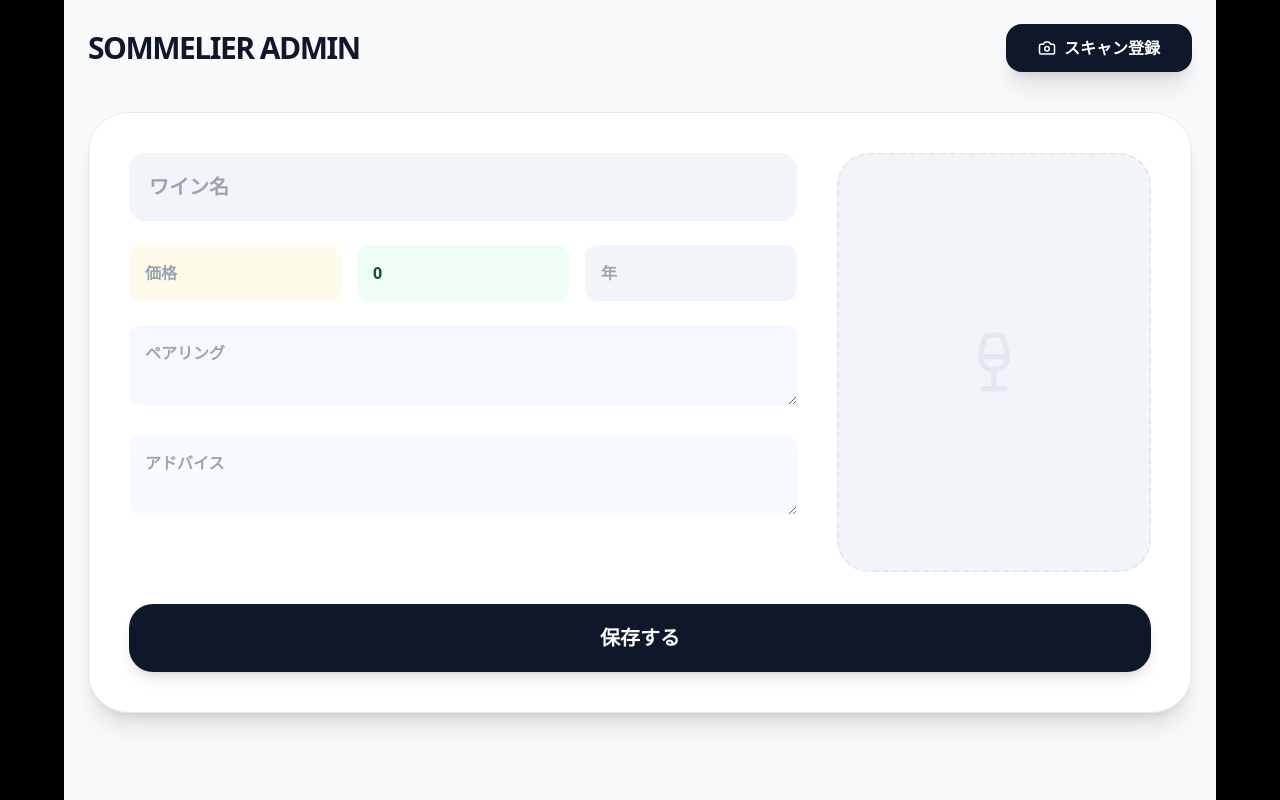
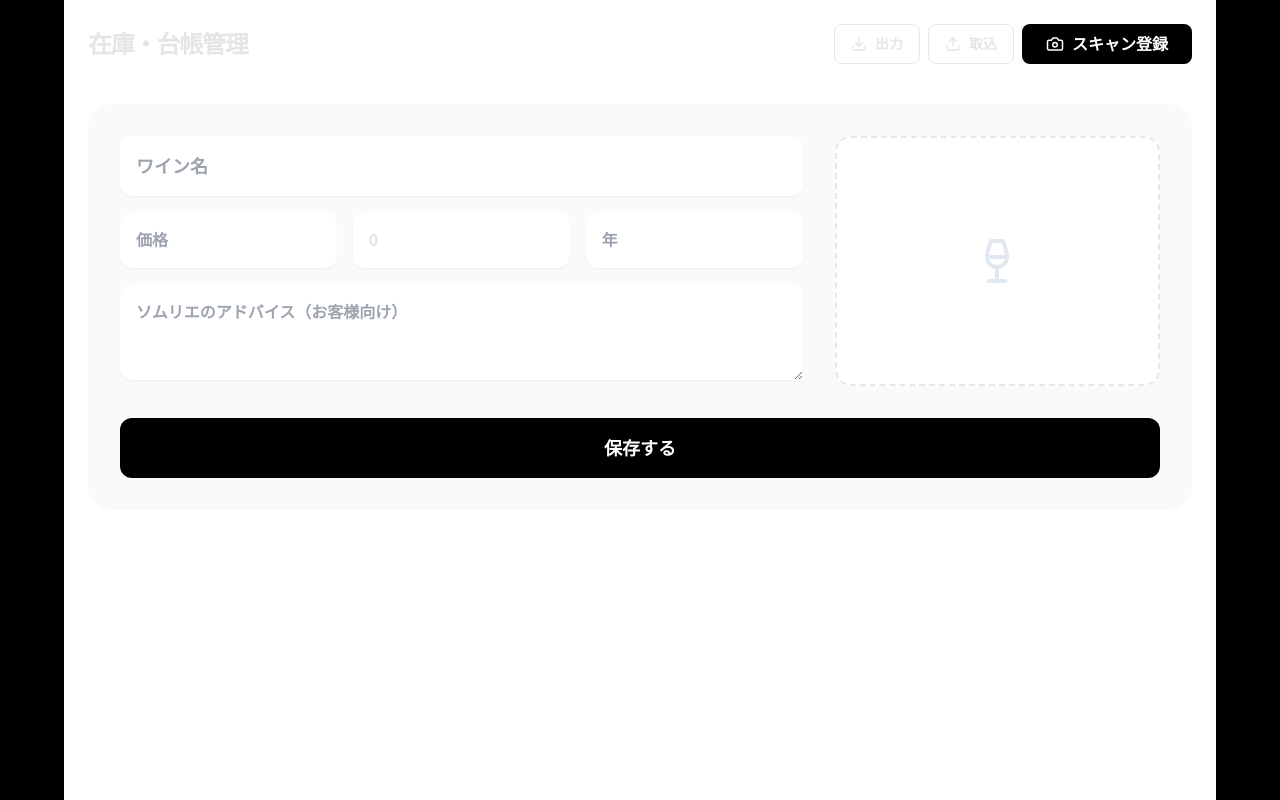
Before and after one commit to takatam-cyber/my-wine-menu, a Next.js app: page /admin in a window 1280 px wide. Built offline with nearby package versions, Linux system fonts and the light colour scheme.

Commit message:
Update page.tsx

```diff
--- a/app/admin/page.tsx
+++ b/app/admin/page.tsx
@@ -1,15 +1,14 @@
 "use client";
 
 import { useState, useEffect } from 'react';
-import { Camera, Save, Loader2, Wine as WineIcon, Trash2, Edit3, Download, X, Utensils, Sparkles, Plus, Minus } from 'lucide-react';
+import { Camera, Save, Loader2, Wine as WineIcon, Trash2, Edit3, Download, Upload, X, Plus, Minus, Sparkles } from 'lucide-react';
 
 export default function AdminPage() {
   const [wines, setWines] = useState([]);
   const [loading, setLoading] = useState(false);
   const [editingId, setEditingId] = useState(null);
   const [newWine, setNewWine] = useState({
-    name_jp: '', name_en: '', country: '', region: '', grape: '', vintage: '',
-    price: '', pairing: '', advice: '', description: '', taste: '', image: '', stock: '0'
+    name_jp: '', vintage: '', price: '', stock: '0', advice: '', image: ''
   });
 
   useEffect(() => { fetchWines(); }, []);
@@ -21,9 +20,8 @@ export default function AdminPage() {
   };
 
   const updateStock = async (wine: any, delta: number) => {
-    const updatedStock = Math.max(0, (parseInt(wine.stock) || 0) + delta);
-    const updatedWine = { ...wine, stock: String(updatedStock) };
-    await fetch('/api/wines', { method: 'POST', body: JSON.stringify(updatedWine) });
+    const updated = { ...wine, stock: String(Math.max(0, (parseInt(wine.stock) || 0) + delta)) };
+    await fetch('/api/wines', { method: 'POST', body: JSON.stringify(updated) });
     fetchWines();
   };
 
@@ -34,108 +32,96 @@ export default function AdminPage() {
     try {
       const formData = new FormData();
       formData.append('file', file);
-      const uploadRes = await fetch('/api/upload', { method: 'POST', body: formData });
-      const { url } = await uploadRes.json();
+      const { url } = await (await fetch('/api/upload', { method: 'POST', body: formData })).json();
       setNewWine(prev => ({ ...prev, image: url }));
 
-      const scanRes = await fetch('/api/scan', { method: 'POST', headers: { 'Content-Type': 'application/json' }, body: JSON.stringify({ image: url }) });
-      const data = await scanRes.json();
-
-      // --- 強力なゴミ掃除ロジック ---
-      let rawText = String(data.result || "").replace(/\\_/g, '_');
-      const firstBrace = rawText.indexOf('{');
-      const lastBrace = rawText.lastIndexOf('}');
-
-      if (firstBrace === -1 || lastBrace === -1) throw new Error("JSONが見つかりません");
-      const jsonString = rawText.substring(firstBrace, lastBrace + 1);
-      const result = JSON.parse(jsonString);
-
-      setNewWine(prev => ({
-        ...prev,
-        name_jp: result.name_jp || '',
-        name_en: result.name_en || '',
-        country: result.country || '',
-        region: result.region || '',
-        vintage: String(result.vintage || ''),
-        price: String(result.price || ''),
-        pairing: result.pairing || '',
-        advice: result.advice || '',
-        taste: result.taste || '',
-        description: result.description || '',
-        stock: '1'
-      }));
-    } catch (error) {
-      console.error("Parse Error:", error);
-      alert("ソムリエが考えすぎて回答に失敗しました。もう一度試すか手入力してください。");
-    } finally {
-      setLoading(false);
-    }
+      const { result } = await (await fetch('/api/scan', { method: 'POST', body: JSON.stringify({ image: url }) })).json();
+      setNewWine(prev => ({ ...prev, name_jp: result.split('\n')[0], vintage: result.match(/\d{4}/)?.[0] || '' }));
+    } catch (e) { alert("スキャン失敗"); } finally { setLoading(false); }
   };
 
   const handleSave = async () => {
     const id = editingId || Date.now().toString();
     await fetch('/api/wines', { method: 'POST', body: JSON.stringify({ ...newWine, id }) });
-    setNewWine({ name_jp: '', name_en: '', country: '', region: '', grape: '', vintage: '', price: '', pairing: '', advice: '', description: '', taste: '', image: '', stock: '0' });
+    setNewWine({ name_jp:'', vintage:'', price:'', stock:'0', advice:'', image:'' });
     setEditingId(null);
-    fetchWines();
-    alert("保存しました");
-  };
-
-  const handleDelete = async (id: string) => {
-    if (!confirm("削除しますか？")) return;
-    await fetch('/api/wines', { method: 'DELETE', body: JSON.stringify({ id }) });
     fetchWines();
   };
 
+  const exportCSV = () => {
+    const headers = "ID,名前,年,価格,在庫,ソムリエアドバイス,画像URL\n";
+    const rows = wines.map((w: any) => `"${w.id}","${w.name_jp}","${w.vintage}","${w.price}","${w.stock}","${(w.advice||'').replace(/"/g,'""')}","${w.image}"`).join("\n");
+    const link = document.createElement("a");
+    link.href = URL.createObjectURL(new Blob(["\ufeff" + headers + rows], { type: 'text/csv' }));
+    link.download = "wine_inventory.csv";
+    link.click();
+  };
+
+  const importCSV = (e: React.ChangeEvent<HTMLInputElement>) => {
+    const file = e.target.files?.[0];
+    if (!file) return;
+    const reader = new FileReader();
+    reader.onload = async (event) => {
+      const rows = (event.target?.result as string).split("\n").slice(1);
+      for (let row of rows) {
+        const cols = row.match(/(".*?"|[^",\s]+)(?=\s*,|\s*$)/g)?.map(c => c.replace(/^"|"$/g, '')) || [];
+        if (cols.length >= 7) {
+          await fetch('/api/wines', { method: 'POST', body: JSON.stringify({ id: cols[0], name_jp: cols[1], vintage: cols[2], price: cols[3], stock: cols[4], advice: cols[5], image: cols[6] }) });
+        }
+      }
+      fetchWines();
+      alert("CSV同期完了");
+    };
+    reader.readAsText(file);
+  };
+
   return (
-    <div className="max-w-6xl mx-auto p-6 min-h-screen text-slate-900 bg-slate-50 font-sans">
+    <div className="max-w-6xl mx-auto p-6 bg-white min-h-screen font-sans">
       <div className="flex justify-between items-center mb-10">
-        <h1 className="text-3xl font-black uppercase tracking-tighter">Sommelier Admin</h1>
-        <label className="bg-slate-900 text-white px-8 py-3 rounded-2xl font-bold flex items-center gap-2 cursor-pointer shadow-xl hover:bg-black transition">
-          {loading ? <Loader2 className="animate-spin" /> : <Camera size={18}/>}
-          {loading ? "ソムリエ分析中..." : "スキャン登録"}
-          <input type="file" accept="image/*" onChange={handleScan} className="hidden" />
-        </label>
+        <h1 className="text-2xl font-bold tracking-tighter">在庫・台帳管理</h1>
+        <div className="flex gap-2">
+          <button onClick={exportCSV} className="border px-4 py-2 rounded-lg text-sm font-bold flex items-center gap-2"><Download size={16}/> 出力</button>
+          <label className="border px-4 py-2 rounded-lg text-sm font-bold cursor-pointer flex items-center gap-2">
+            <Upload size={16}/> 取込 <input type="file" accept=".csv" onChange={importCSV} className="hidden" />
+          </label>
+          <label className="bg-black text-white px-6 py-2 rounded-lg font-bold flex items-center gap-2 cursor-pointer transition">
+            {loading ? <Loader2 className="animate-spin" /> : <Camera size={18}/>} スキャン登録
+            <input type="file" accept="image/*" onChange={handleScan} className="hidden" />
+          </label>
+        </div>
       </div>
 
-      <div className="bg-white p-10 rounded-[2.5rem] shadow-xl border mb-12">
-        {editingId && <div className="mb-6 bg-blue-50 p-4 rounded-xl text-blue-800 font-bold flex justify-between"><span>編集モード</span><button onClick={() => setEditingId(null)}><X/></button></div>}
-        <div className="grid grid-cols-1 md:grid-cols-3 gap-10">
-          <div className="md:col-span-2 space-y-6">
-            <input type="text" placeholder="ワイン名" value={newWine.name_jp} onChange={e => setNewWine({...newWine, name_jp: e.target.value})} className="w-full p-5 bg-slate-100 rounded-2xl text-black font-bold text-xl outline-none" />
-            <div className="grid grid-cols-3 gap-4">
-              <input type="text" placeholder="価格" value={newWine.price} onChange={e => setNewWine({...newWine, price: e.target.value})} className="p-4 bg-amber-50 rounded-xl font-bold text-amber-900 outline-none" />
-              <input type="number" placeholder="在庫" value={newWine.stock} onChange={e => setNewWine({...newWine, stock: e.target.value})} className="p-4 bg-green-50 rounded-xl font-bold text-green-900 outline-none" />
-              <input type="text" placeholder="年" value={newWine.vintage} onChange={e => setNewWine({...newWine, vintage: e.target.value})} className="p-4 bg-slate-100 rounded-xl font-bold outline-none" />
-            </div>
-            <textarea placeholder="ペアリング" value={newWine.pairing} onChange={e => setNewWine({...newWine, pairing: e.target.value})} className="w-full p-4 bg-indigo-50/50 rounded-xl font-bold h-20 outline-none" />
-            <textarea placeholder="アドバイス" value={newWine.advice} onChange={e => setNewWine({...newWine, advice: e.target.value})} className="w-full p-4 bg-blue-50/50 rounded-xl font-bold h-20 outline-none" />
+      <div className="bg-slate-50 p-8 rounded-3xl mb-12 grid grid-cols-1 md:grid-cols-3 gap-8">
+        <div className="md:col-span-2 space-y-4">
+          <input type="text" placeholder="ワイン名" value={newWine.name_jp} onChange={e => setNewWine({...newWine, name_jp: e.target.value})} className="w-full p-4 rounded-xl border-none font-bold text-lg shadow-sm" />
+          <div className="grid grid-cols-3 gap-4">
+            <input type="text" placeholder="価格" value={newWine.price} onChange={e => setNewWine({...newWine, price: e.target.value})} className="p-4 rounded-xl border-none font-bold shadow-sm" />
+            <input type="number" placeholder="在庫" value={newWine.stock} onChange={e => setNewWine({...newWine, stock: e.target.value})} className="p-4 rounded-xl border-none font-bold shadow-sm" />
+            <input type="text" placeholder="年" value={newWine.vintage} onChange={e => setNewWine({...newWine, vintage: e.target.value})} className="p-4 rounded-xl border-none font-bold shadow-sm" />
           </div>
-          <div className="aspect-[3/4] border-2 border-dashed rounded-[2rem] overflow-hidden relative bg-slate-100 flex items-center justify-center">
-            {newWine.image ? <img src={newWine.image} className="w-full h-full object-cover" /> : <WineIcon size={64} className="text-slate-200"/>}
-          </div>
+          <textarea placeholder="ソムリエのアドバイス（お客様向け）" value={newWine.advice} onChange={e => setNewWine({...newWine, advice: e.target.value})} className="w-full p-4 rounded-xl border-none font-bold h-24 shadow-sm" />
         </div>
-        <button onClick={handleSave} className="w-full mt-8 bg-slate-900 text-white py-5 rounded-3xl font-black text-xl shadow-lg transition">保存する</button>
+        <div className="bg-white rounded-2xl border-2 border-dashed flex items-center justify-center overflow-hidden">
+          {newWine.image ? <img src={newWine.image} className="w-full h-full object-cover" /> : <WineIcon className="text-slate-200" size={48} />}
+        </div>
+        <button onClick={handleSave} className="md:col-span-3 bg-black text-white py-4 rounded-xl font-bold text-lg">保存する</button>
       </div>
 
-      <div className="grid grid-cols-1 md:grid-cols-2 lg:grid-cols-3 gap-6">
+      <div className="grid grid-cols-1 gap-4">
         {wines.map((wine: any) => (
-          <div key={wine.id} className="bg-white p-5 rounded-[2rem] border shadow-sm flex gap-4 items-center group relative">
-            <img src={wine.image} className="w-20 h-20 rounded-2xl object-cover shadow-inner" />
-            <div className="flex-1 min-w-0">
-              <p className="text-sm font-black truncate">{wine.name_jp}</p>
-              <div className="flex items-center gap-3 mt-2">
-                <button onClick={() => updateStock(wine, -1)} className="p-1 bg-slate-100 rounded-lg hover:bg-slate-200"><Minus size={16}/></button>
-                <span className={`text-lg font-black ${parseInt(wine.stock) <= 0 ? 'text-red-500' : 'text-slate-800'}`}>
-                  {wine.stock}
-                </span>
-                <button onClick={() => updateStock(wine, 1)} className="p-1 bg-slate-100 rounded-lg hover:bg-slate-200"><Plus size={16}/></button>
-              </div>
+          <div key={wine.id} className="bg-white p-4 border rounded-2xl flex items-center gap-6 shadow-sm">
+            <img src={wine.image} className="w-16 h-16 rounded-lg object-cover" />
+            <div className="flex-1">
+              <p className="font-bold text-slate-800">{wine.name_jp}</p>
+              <p className="text-sm text-slate-400 font-bold uppercase">Vintage: {wine.vintage} / ¥{Number(wine.price).toLocaleString()}</p>
             </div>
-            <div className="flex flex-col gap-2">
-              <button onClick={() => {setNewWine(wine); setEditingId(wine.id); window.scrollTo(0,0)}} className="p-2 text-blue-600 hover:bg-blue-50 rounded-xl"><Edit3 size={20}/></button>
-              <button onClick={() => handleDelete(wine.id)} className="p-2 text-red-500 hover:bg-red-50 rounded-xl"><Trash2 size={20}/></button>
+            <div className="flex items-center gap-4 bg-slate-100 p-2 rounded-xl">
+              <button onClick={() => updateStock(wine, -1)} className="p-1 hover:bg-white rounded shadow-sm"><Minus size={16}/></button>
+              <span className="font-black w-8 text-center">{wine.stock}</span>
+              <button onClick={() => updateStock(wine, 1)} className="p-1 hover:bg-white rounded shadow-sm"><Plus size={16}/></button>
             </div>
+            <button onClick={() => {setNewWine(wine); setEditingId(wine.id); window.scrollTo(0,0)}} className="p-2 text-slate-400 hover:text-black"><Edit3 size={20}/></button>
+            <button onClick={async () => { if(confirm("削除？")) { await fetch('/api/wines', {method:'DELETE', body:JSON.stringify({id:wine.id})}); fetchWines(); } }} className="p-2 text-red-300 hover:text-red-600"><Trash2 size={20}/></button>
           </div>
         ))}
       </div>
```
